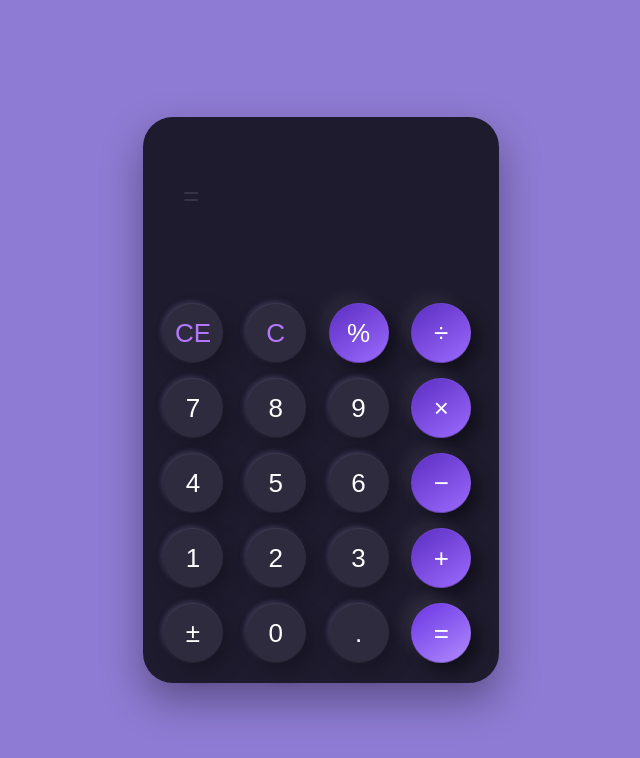
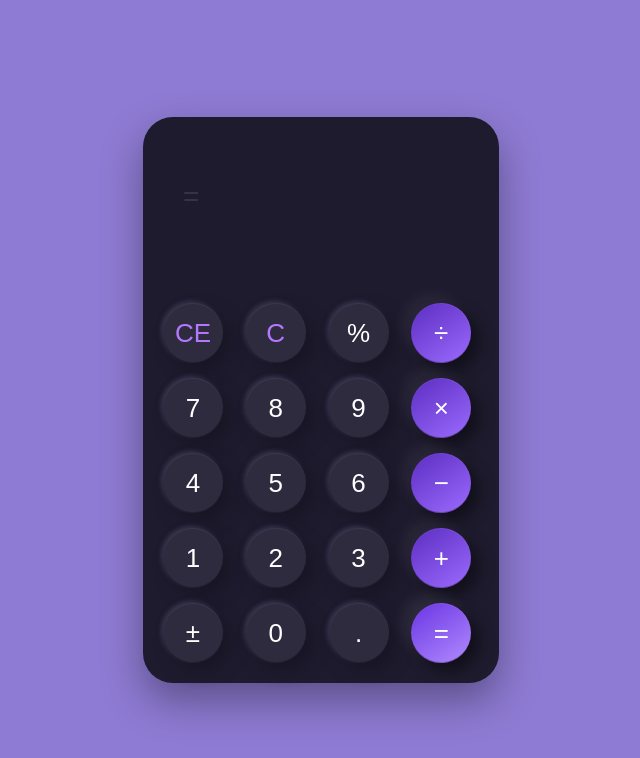
Before and after one commit to JPMadruga01/calculadora, a plain HTML site: page index.html in a window 1280 px wide. Shown: the whole page, without its empty margins (319-959 px from the left). Drawn offline with Linux system fonts and the light colour scheme.

Commit message:
botão de porcentagem ajustado

```diff
--- a/index.html
+++ b/index.html
@@ -16,7 +16,7 @@
     <div class="buttons">
       <button class="btn function">CE</button>
       <button class="btn function">C</button>
-      <button class="btn operator">%</button>
+      <button class="btn">%</button>
       <button class="btn operator">÷</button>
 
       <button class="btn">7</button>
```
